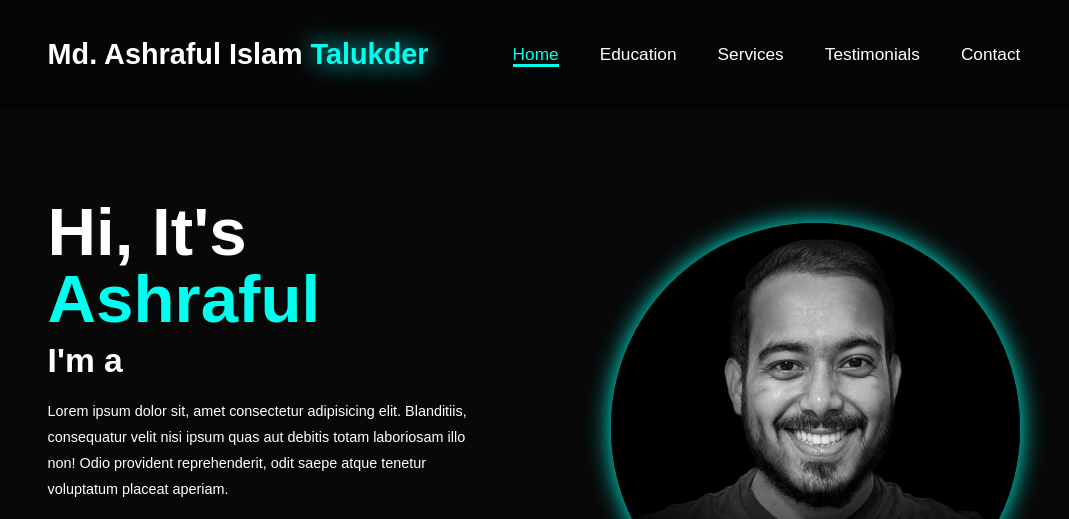
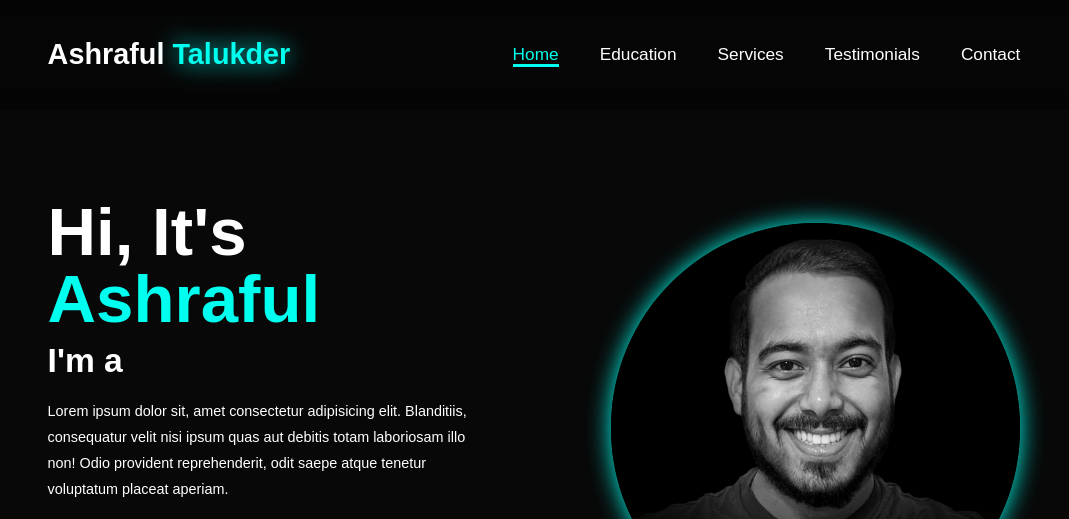
Before and after one commit to ashraful-talukder/ashraful-talukder.github.io, a plain HTML site: page index.html in a window 1280 px wide. Shown: the top 519 px of the page, without its empty margins (106-1175 px from the left). Drawn offline with nearby package versions, Linux system fonts and the light colour scheme.

Commit message:
update of name

```diff
--- a/index.html
+++ b/index.html
@@ -9,7 +9,7 @@
 </head>
 <body>
     <header class="header">
-        <a href="#home" class="logo">Md. Ashraful Islam <span>Talukder</span></a>
+        <a href="#home" class="logo">Ashraful <span>Talukder</span></a>
 
         <i class='bx bx-menu' id="menu-icon"></i>
 
```
